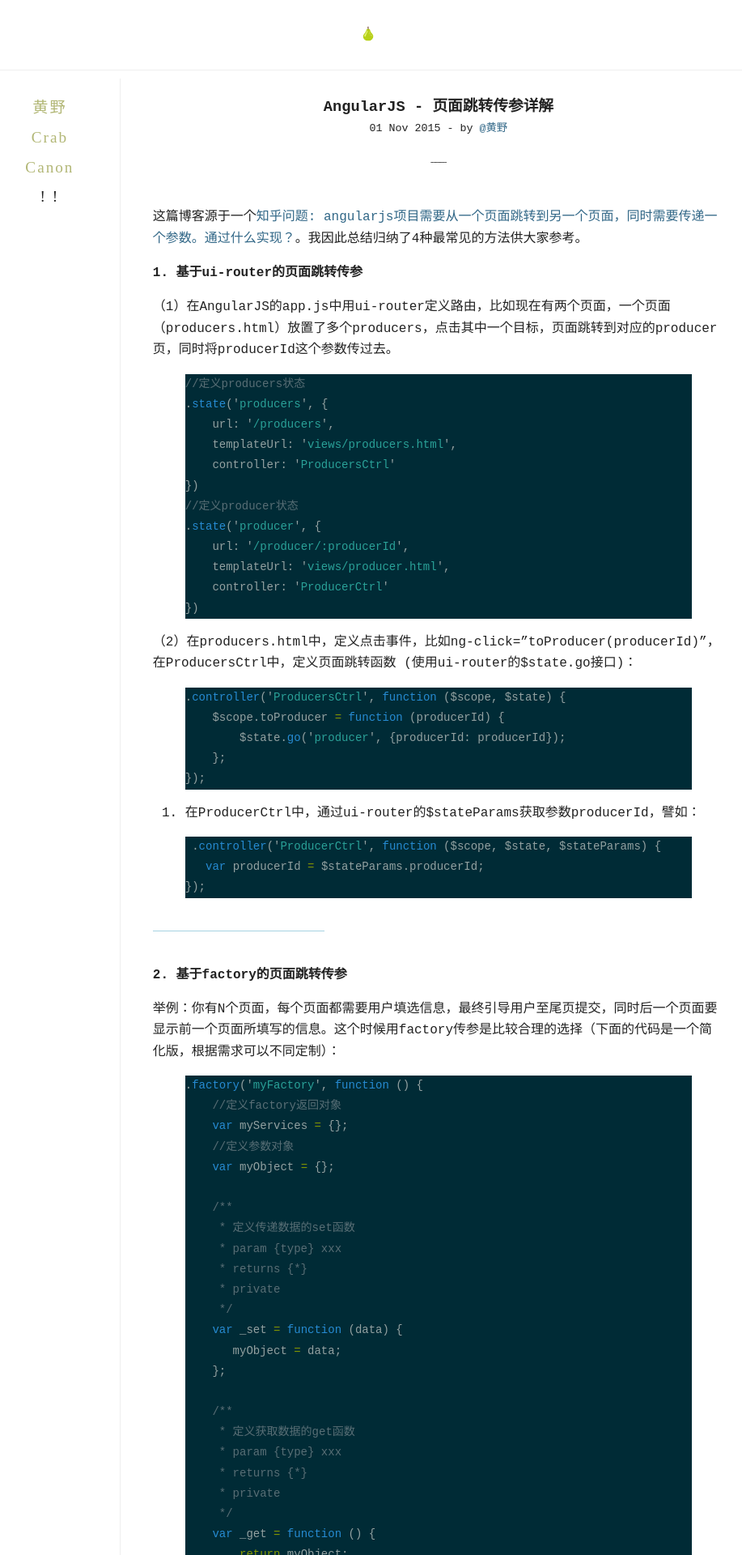
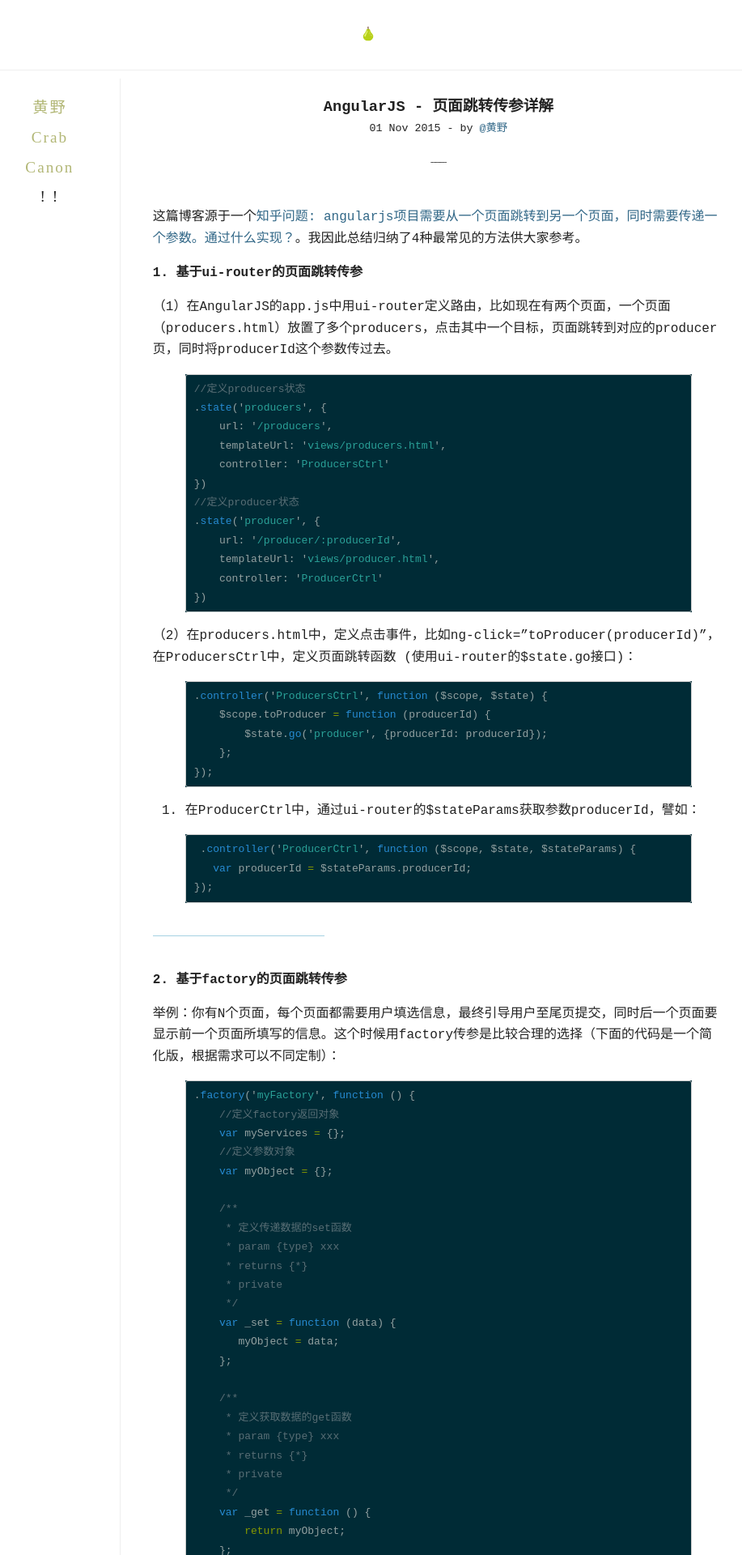
Before and after one commit to crabcanon/crabcanon.github.com, a Jekyll site: the page built from _posts/2015-10-30-how-to-pass-parameters-in-angularjs.md, in a window 1280 px wide. Shown: the top 1920 px of the page at 81% size, without its empty margins (185-1102 px from the left). Built offline with Jekyll 4.4.1, drawn with Linux system fonts in a browser that asks for light colours; some web fonts are replaced; comment, search, counter and statistics services are not loaded.

Commit message:
Update main.css for the syntax highlight

```diff
--- a/assets/css/main.scss
+++ b/assets/css/main.scss
@@ -9,6 +9,47 @@
   font-size: 16px;
   // -webkit-font-smoothing: antialiased;
   word-wrap: break-word;
+}
+
+// Github markdown style for <code>
+code, tt {
+  margin: 0 2px;
+  padding: 0 5px;
+  white-space: nowrap;
+  border: 1px solid #eaeaea;
+  background-color: #f8f8f8;
+  border-radius: 3px;
+}
+
+pre code {
+  margin: 0;
+  padding: 0;
+  white-space: pre;
+  border: none;
+  background: transparent;
+}
+
+.highlight pre {
+  border: 1px solid #cccccc;
+  font-size: 13px;
+  line-height: 19px;
+  overflow-x: scroll;
+  padding: 6px 10px;
+  border-radius: 3px;
+}
+
+pre {
+  border: 1px solid #cccccc;
+  font-size: 13px;
+  line-height: 19px;
+  overflow-x: scroll;
+  padding: 6px 10px;
+  border-radius: 3px;
+}
+
+pre code, pre tt {
+  background-color: transparent;
+  border: none;
 }
 
 ::-webkit-input-placeholder {
```
